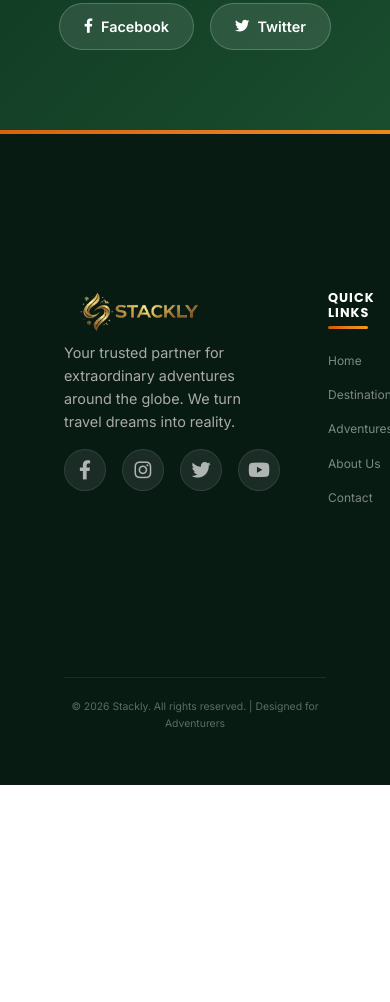
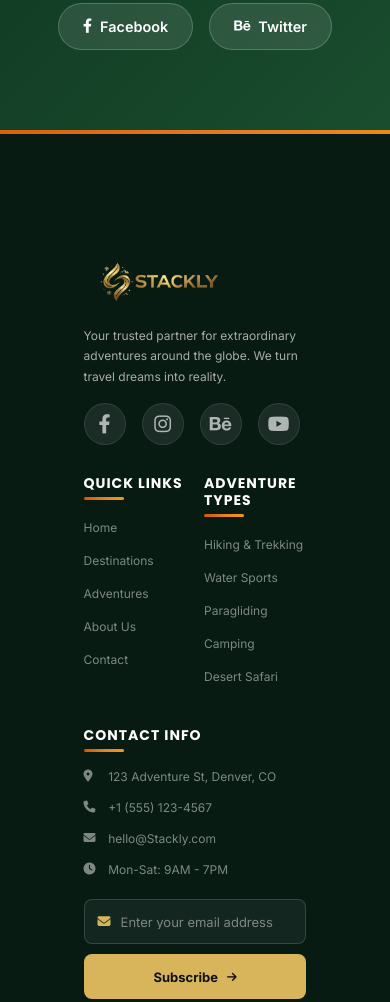
Before and after one commit to Sridharvrs/Adventure-Travel-Booking, a plain HTML site: page contact.html in a window 390 px wide. Shown: the part 5974-6976 px from the top of the page. Before the commit the page ends 6759 px from the top, so only its background shows below. Drawn offline with Linux system fonts and the light colour scheme.

Commit message:
bug-fixes1

```diff
--- a/contact.html
+++ b/contact.html
@@ -337,7 +337,7 @@
         <a href="#"><i class="fab fa-instagram"></i> Instagram</a>
         <a href="#"><i class="fab fa-youtube"></i> YouTube</a>
         <a href="#"><i class="fab fa-facebook-f"></i> Facebook</a>
-        <a href="#"><i class="fab fa-twitter"></i> Twitter</a>
+        <a href="#"><i class="fa-brands fa-behance"></i> Twitter</a>
       </div>
     </div>
   </section>
@@ -355,7 +355,7 @@
         <div class="social-links">
           <a href="error.html"><i class="fab fa-facebook-f"></i></a>
           <a href="error.html"><i class="fab fa-instagram"></i></a>
-          <a href="error.html"><i class="fab fa-twitter"></i></a>
+          <a href="error.html"><i class="fa-brands fa-behance"></i></a>
           <a href="error.html"><i class="fab fa-youtube"></i></a>
         </div>
       </div>
--- a/css/theme.css
+++ b/css/theme.css
@@ -1508,3 +1508,182 @@ button { font-family: var(--font-body); cursor: pointer; border: none; outline:
 .newsletter-input input:focus {
   border-color: var(--ww-orange);
 } */
+
+
+/* ============================================
+   FOOTER RESPONSIVE DESIGN
+   ============================================ */
+
+/* ---------- TABLET ---------- */
+@media (max-width: 900px) {
+
+  .footer-container {
+    grid-template-columns: repeat(2, minmax(0, 1fr));
+    gap: 40px 35px;
+  }
+
+  .footer-col:first-child {
+    grid-column: span 2;
+  }
+
+  .footer-col {
+    min-width: 0;
+  }
+
+  .footer-col h4 {
+    font-size: 16px;
+    margin-bottom: 18px;
+  }
+
+  .footer-col p,
+  .footer-col li a {
+    font-size: 14px;
+  }
+
+  .footer-contact {
+    grid-column: span 2;
+  }
+
+  .footer-bottom {
+    text-align: center;
+  }
+}
+
+
+/* ---------- MOBILE ---------- */
+@media (max-width: 600px) {
+
+  .footer {
+    padding-top: 50px;
+  }
+
+  .footer-container {
+    width: 90%;
+    grid-template-columns: repeat(2, minmax(0, 1fr));
+    gap: 35px 25px;
+  }
+
+  /* Logo + description */
+  .footer-col:first-child {
+    grid-column: span 2;
+  }
+
+  .footer-col:first-child p {
+    max-width: 500px;
+    line-height: 1.7;
+    margin-top: 15px;
+  }
+
+  /* Quick Links + Adventure Types */
+  .footer-col:nth-child(2),
+  .footer-col:nth-child(3) {
+    grid-column: span 1;
+  }
+
+  /* Contact section full width */
+  .footer-contact {
+    grid-column: span 2;
+  }
+
+  .footer-col h4 {
+    font-size: 15px;
+    margin-bottom: 15px;
+  }
+
+  .footer-col ul {
+    padding: 0;
+    margin: 0;
+  }
+
+  .footer-col li {
+    margin-bottom: 10px;
+  }
+
+  .footer-col li a {
+    font-size: 13px;
+  }
+
+  .footer-contact p {
+    font-size: 13px;
+    line-height: 1.6;
+    margin-bottom: 12px;
+  }
+
+  /* Social icons */
+  .social-links {
+    display: flex;
+    gap: 9px;
+    margin-top: 20px;
+  }
+
+  .social-links a {
+    width: 36px;
+    height: 36px;
+    font-size: 14px;
+  }
+
+  /* Newsletter */
+  .footer-contact .newsletter-form {
+    width: 100%;
+    margin-top: 20px;
+  }
+
+  .footer-contact .newsletter-input {
+    width: 100%;
+    height: 45px;
+  }
+
+  .footer-contact .newsletter-form button {
+    width: 100%;
+    height: 45px;
+  }
+
+  /* Bottom */
+  .footer-bottom {
+    margin-top: 35px;
+    padding: 20px 15px;
+    text-align: center;
+  }
+
+  .footer-bottom p {
+    font-size: 11px;
+    line-height: 1.6;
+  }
+}
+
+
+/* ---------- SMALL MOBILE ---------- */
+@media (max-width: 400px) {
+
+  .footer-container {
+    width: 88%;
+    gap: 30px 18px;
+  }
+
+  .footer-col h4 {
+    font-size: 14px;
+  }
+
+  .footer-col li a {
+    font-size: 12px;
+  }
+
+  .footer-col p,
+  .footer-contact p {
+    font-size: 12px;
+  }
+
+  .social-links {
+    gap: 7px;
+  }
+
+  .social-links a {
+    width: 34px;
+    height: 34px;
+    font-size: 13px;
+  }
+
+  .footer-bottom p {
+    font-size: 10px;
+  }
+}
```
Also changed, not shown: about.html (+1 -1 lines), adventures.html (+2 -2 lines), css/home.css (+170 -0 lines), destinations.html (+1 -1 lines), index.html (+3 -1 lines), images/img21.webp, images/img24.webp, images/img37_converted.webp.
